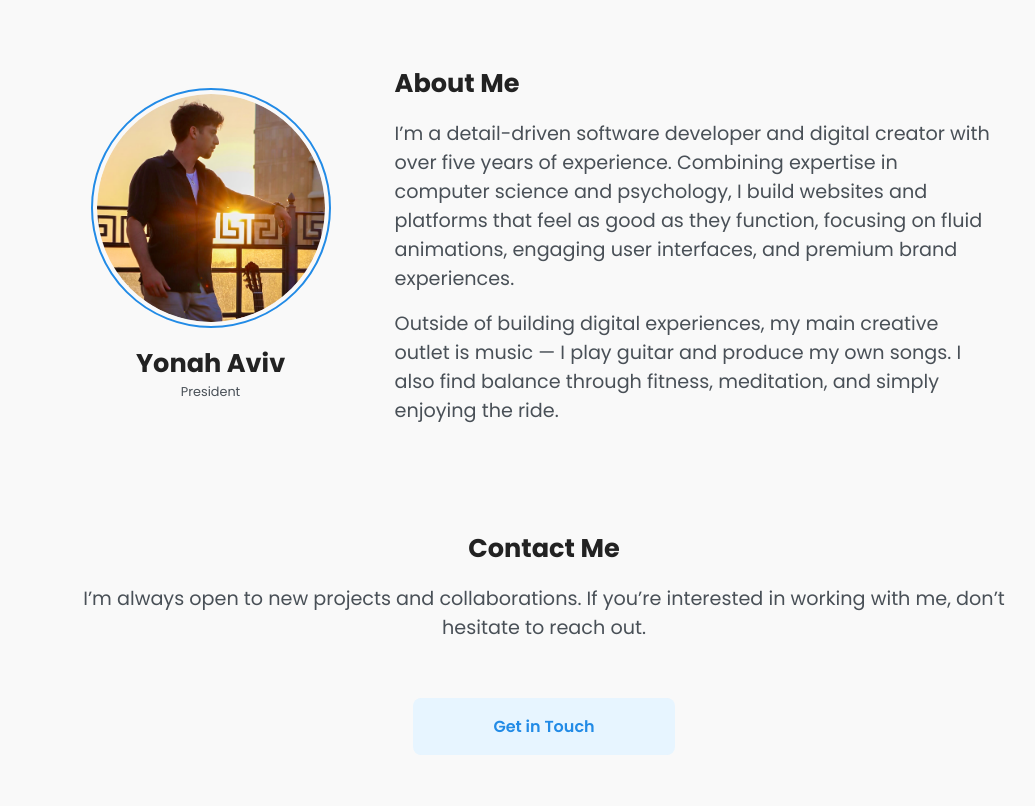
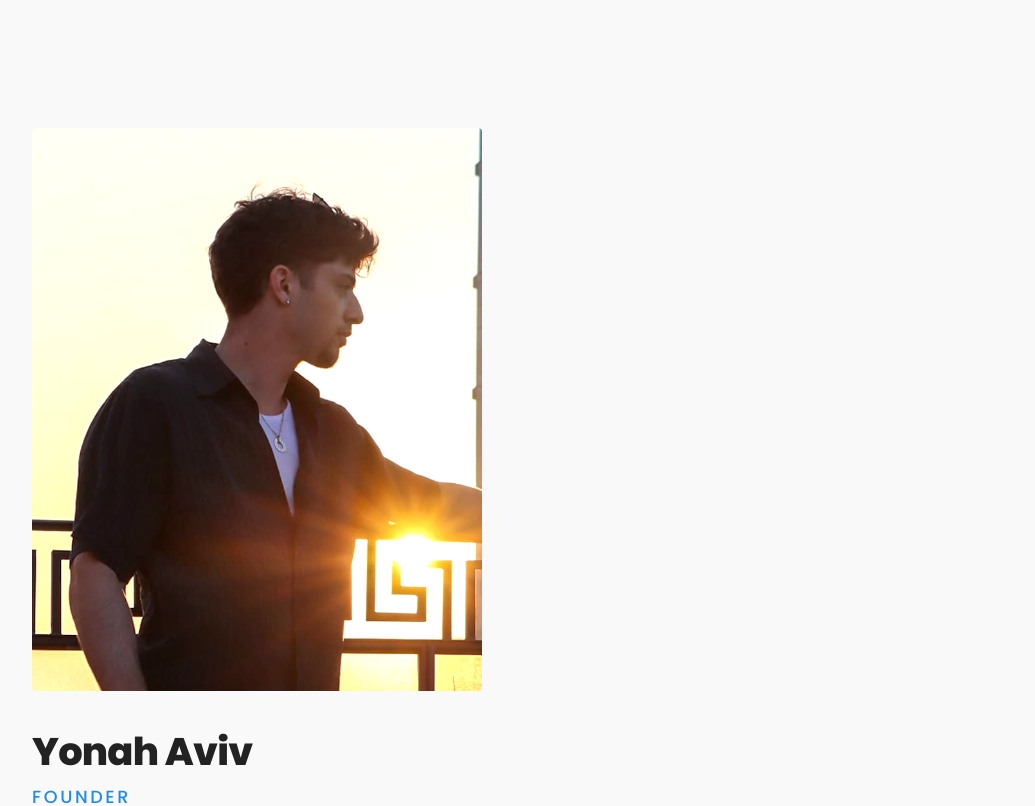
Before and after one commit to y330/Modern-webdev-agency-website, a React (Vite) app: page /about in a window 1280 px wide. Shown: the part 660-1466 px from the top of the page, without its empty margins (96-1131 px from the left). Built offline with nearby package versions, Linux system fonts and the light colour scheme.

Commit message:
refactor: redesign About page layout and update internal navigation routes to /connect

```diff
--- a/src/components/Footer/Footer.tsx
+++ b/src/components/Footer/Footer.tsx
@@ -27,7 +27,7 @@ const Footer = () => {
                     <RouterLink to='/portfolio' variant='link'>Portfolio</RouterLink>
                     {/* <RouterLink to='/pricing' variant='link'>Pricing</RouterLink> */}
                     <RouterLink to='/about' variant='link'>About</RouterLink>
-                    <RouterLink to='/contact' variant='link'>Contact</RouterLink>
+                    <RouterLink to='/connect' variant='link'>Connect</RouterLink>
                 </div>
                 <div className="contacts">
                     <h3>Contact Me</h3>
--- a/src/pages/About/About.scss
+++ b/src/pages/About/About.scss
@@ -47,70 +47,109 @@
         }
     }
 
-    .about{
+    .about {
         display: flex;
-        align-items: center;
-        justify-content: center;
-        gap: 5vw;
+        flex-direction: column;
+        align-items: flex-start;
+        gap: 6rem;
+        margin-top: 4rem;
 
-        .member{
-            flex: 1;
+        .member {
             display: flex;
             flex-direction: column;
-            align-items: center;
-            max-width: 30vh;
+            align-items: flex-start;
+            gap: 2rem;
+            width: 100%;
 
-            img{
+            .portrait-wrapper {
                 width: 100%;
-                aspect-ratio: 1/1;
-                border-radius: 50%;
-                object-fit: cover;
-                margin-bottom: 1rem;
-                border: 2px solid theme.$primary;
-                padding: 4px;
+                max-width: 450px;
+                aspect-ratio: 4 / 5;
+                overflow: hidden;
+                background-color: theme.$hover-grey;
+                border-radius: 4px; // Sharp but slightly softened corners
+
+                img {
+                    width: 100%;
+                    height: 100%;
+                    object-fit: cover;
+                    filter: grayscale(10%) contrast(105%); // Subtle editorial treatment
+                    transition: transform 0.8s cubic-bezier(0.4, 0, 0.2, 1);
+
+                    &:hover {
+                        transform: scale(1.05);
+                    }
+                }
             }
 
-            h3{
-                text-align: center;
-                font-size: clamp(1.5rem, 2vw, 2rem);
-                color: theme.$text-header;
+            .identity {
+                display: flex;
+                flex-direction: column;
+                gap: 0.25rem;
+
+                h3 {
+                    text-align: left;
+                    font-size: clamp(2rem, 3vw, 2.5rem);
+                    color: theme.$text-header;
+                    font-weight: 800; // Strong typographic hierarchy
+                    letter-spacing: -0.02em;
+                    margin: 0;
+                }
+
+                .title {
+                    text-align: left;
+                    color: theme.$primary;
+                    font-size: 1.1rem;
+                    font-weight: 500;
+                    text-transform: uppercase;
+                    letter-spacing: 0.15em;
+                }
             }
         }
 
-        .text{
-            flex: 2;
+        .text-content {
             display: flex;
             flex-direction: column;
-            gap: 1rem;
-            max-width: 60ch;
+            gap: 2rem;
+            max-width: 70ch;
+            margin-top: 2rem; // Spatial breathing room from the identity block
 
-            h2{
-                font-size: clamp(1.5rem, 2vw, 2rem);
+            h2 {
+                font-size: clamp(1.5rem, 2.5vw, 2.2rem);
                 color: theme.$text-header;
+                font-weight: 700;
+                position: relative;
+                padding-bottom: 1rem;
+
+                &::after {
+                    content: "";
+                    position: absolute;
+                    bottom: 0;
+                    left: 0;
+                    width: 40px;
+                    height: 2px;
+                    background-color: theme.$primary;
+                }
             }
 
-            p{
-                font-size: clamp(1rem, 1.5vw, 1.2rem);
+            p {
+                font-size: clamp(1.1rem, 1.2vw, 1.3rem);
+                line-height: 1.7;
+                color: theme.$text;
             }
         }
 
         @media screen and (max-width: 768px) {
-            flex-direction: column;
-            align-items: flex-start;
-            gap: 5vh;
+            gap: 4rem;
 
-            .member{
-                width: 100%;
-                align-items: flex-start;
-
-                h3, p {
-                    text-align: left;
+            .member {
+                .portrait-wrapper {
+                    max-width: 100%;
                 }
             }
 
-            .text{
-                width: 100%;
-                text-align: left;
+            .text-content {
+                margin-top: 1rem;
             }
         }
     }
--- a/src/pages/About/About.tsx
+++ b/src/pages/About/About.tsx
@@ -27,11 +27,15 @@ const About = () => {
                 </div>
                 <div className="about">
                     <motion.div className="member" initial={{ opacity: 0, translateX: "-100%" }} animate={{ opacity: 1, translateX: 0 }} transition={{ delay: 0.8 }}>
-                        <img src="/Images/Me.png" alt="Photo of team member" />
-                        <h3>Yonah Aviv</h3>
-                        <p>President</p>
+                        <div className="portrait-wrapper">
+                            <img src="/Images/Me.png" alt="Yonah Aviv - Founder" />
+                        </div>
+                        <div className="identity">
+                            <h3>Yonah Aviv</h3>
+                            <p className="title">Founder</p>
+                        </div>
                     </motion.div>
-                    <div className="text">
+                    <div className="text-content">
                         <motion.h2 initial={{ opacity: 0, translateY: "100%" }} animate={{ opacity: 1, translateY: 0 }} transition={{ delay: 0.4 }}>About Me</motion.h2>
                         <motion.p initial={{ opacity: 0, translateY: "100%" }} animate={{ opacity: 1, translateY: 0 }} transition={{ delay: 0.6 }}>
                             I’m a detail-driven software developer and digital creator with over five years of experience. Combining expertise in computer science and psychology, I build websites and platforms that feel as good as they function, focusing on fluid animations, engaging user interfaces, and premium brand experiences.
@@ -44,7 +48,7 @@ const About = () => {
                 <div className="contact">
                     <h2>Contact Me</h2>
                     <p>I’m always open to new projects and collaborations. If you’re interested in working with me, don’t hesitate to reach out.</p>
-                    <RouterLink to='/contact' variant='primary'>Get in Touch</RouterLink>
+                    <RouterLink to='/connect' variant='primary'>Get in Touch</RouterLink>
                 </div>
             </div>
         </AnimatedPage>
--- a/src/pages/Home/sections/QuickContact.tsx
+++ b/src/pages/Home/sections/QuickContact.tsx
@@ -42,7 +42,7 @@ const QuickGetStarted = () => {
                 }}>
                 <RouterLink
                     variant="primary"
-                    to="/contact"
+                    to="/connect"
                     className="pulsating">
                     Connect With Me
                 </RouterLink>
--- a/src/pages/Home/sections/WhyUs.tsx
+++ b/src/pages/Home/sections/WhyUs.tsx
@@ -146,7 +146,7 @@ const WhyUs = () => {
                         hidden: { opacity: 0, translateY: "100%" }
                     }}>
                     <RouterLink
-                        to="/contact"
+                        to="/booking"
                         variant="white">
                         Connect With Me
                     </RouterLink>
```
Also changed, not shown: public/Images/Me.png, public/Images/me.jpeg (added).
